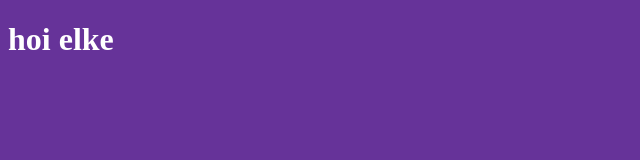
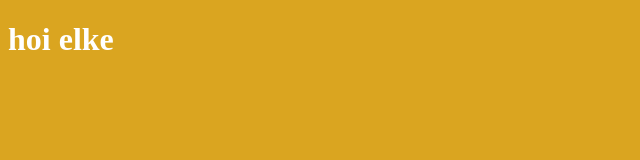
Before and after one commit to ThomasAndrewMacLean/officeart, a plain HTML site: page index.html in a window 1280 px wide. Shown: the whole page, without its empty margins (0-640 px from the left). Drawn offline with Linux system fonts and the light colour scheme.

Commit message:
Update index.html

```diff
--- a/index.html
+++ b/index.html
@@ -7,7 +7,7 @@
     <title>Document</title>
     <style>
     body{
-        background: #663399;
+        background: goldenrod;
         color: white;
     }
     </style>
```
